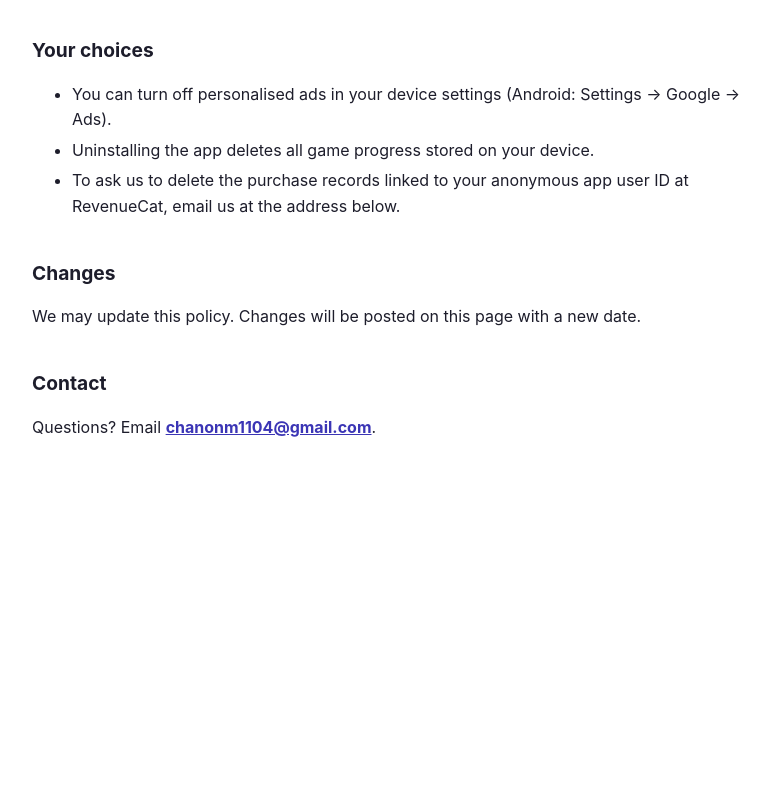
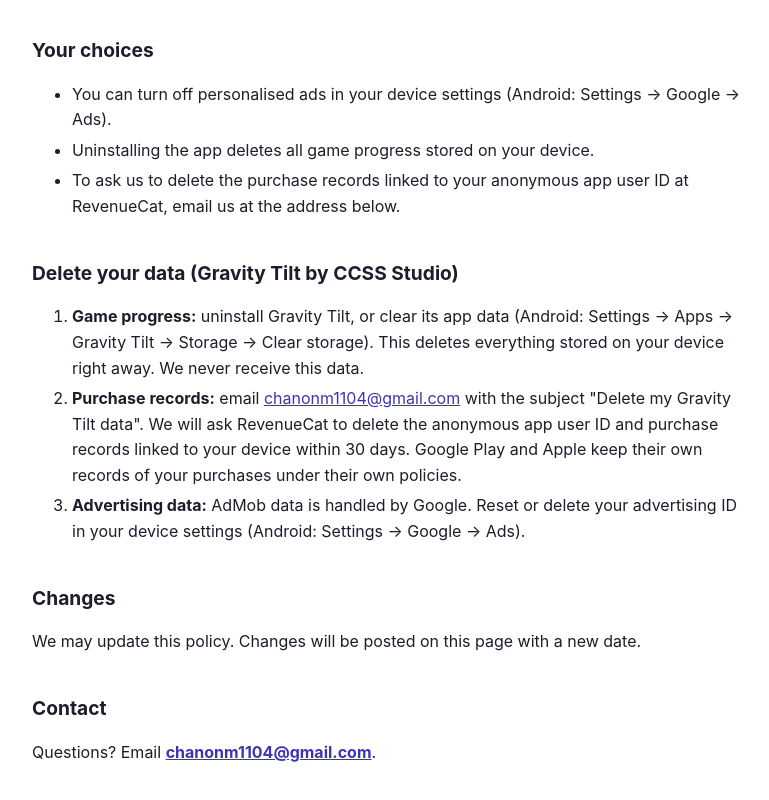
Before and after one commit to ccssstudio/ccssstudio.github.io, a plain HTML site: page gravity-tilt-privacy/index.html in a window 1280 px wide. Shown: the part 828-1628 px from the top of the page, without its empty margins (248-1017 px from the left). Before the commit the page ends 1349 px from the top, so only its background shows below. Drawn offline with Linux system fonts and the light colour scheme.

Commit message:
Add files via upload

```diff
--- a/gravity-tilt-privacy/index.html
+++ b/gravity-tilt-privacy/index.html
@@ -19,7 +19,7 @@
 <body>
 <main>
 <h1>Privacy Policy: Gravity Tilt</h1>
-<p class="date">Last updated: 22 November 2026</p>
+<p class="date">Last updated: 23 November 2026</p>
 
 <p>This policy explains what information the Gravity Tilt mobile game ("the app") collects and how it is used. The app is published by <strong>CCSS Studio</strong> ("we", "us").</p>
 
@@ -39,6 +39,13 @@
   <li>To ask us to delete the purchase records linked to your anonymous app user ID at RevenueCat, email us at the address below.</li>
 </ul>
 
+<h2 id="delete-data">Delete your data (Gravity Tilt by CCSS Studio)</h2>
+<ol>
+  <li><strong>Game progress:</strong> uninstall Gravity Tilt, or clear its app data (Android: Settings → Apps → Gravity Tilt → Storage → Clear storage). This deletes everything stored on your device right away. We never receive this data.</li>
+  <li><strong>Purchase records:</strong> email <a href="mailto:chanonm1104@gmail.com">chanonm1104@gmail.com</a> with the subject "Delete my Gravity Tilt data". We will ask RevenueCat to delete the anonymous app user ID and purchase records linked to your device within 30 days. Google Play and Apple keep their own records of your purchases under their own policies.</li>
+  <li><strong>Advertising data:</strong> AdMob data is handled by Google. Reset or delete your advertising ID in your device settings (Android: Settings → Google → Ads).</li>
+</ol>
+
 <h2>Changes</h2>
 <p>We may update this policy. Changes will be posted on this page with a new date.</p>
 
```
